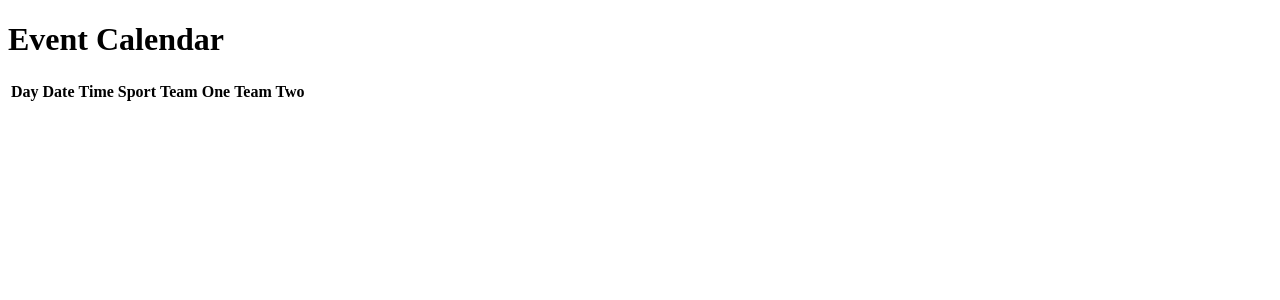
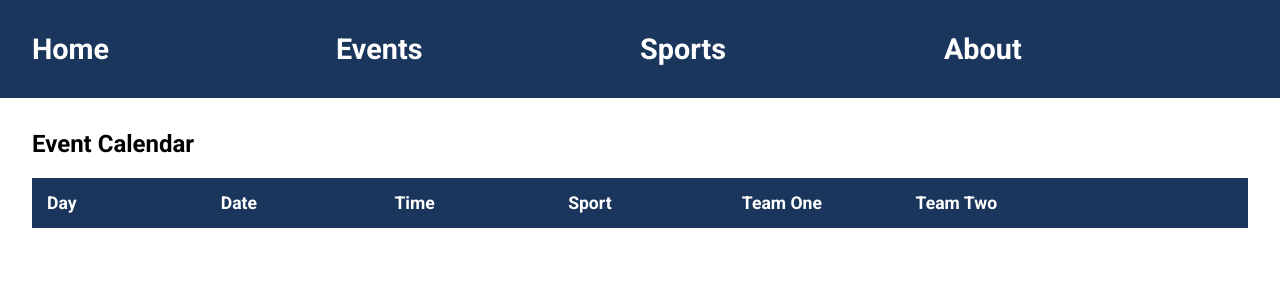
Before and after one commit to Greg808/sportradar, a PHP site: page / in a window 1280 px wide. Shown: the top 300 px of the page. Run offline with PHP 8.4, Linux system fonts and the light colour scheme; data that the repository does not hold is empty.

Commit message:
added base styling

```diff
--- /dev/null
+++ b/assets/css/main.css
@@ -0,0 +1,81 @@
+/* Base styling*/
+body {
+    font-family: 'Roboto', sans-serif;
+    font-weight: 400;
+    margin: 0;
+    padding: 0;
+}
+
+h1 {
+    font-weight: 700;
+}
+
+/* Main nav styles*/
+.main-nav > ul {
+    list-style: none;
+    padding: 2rem;
+    margin: 0;
+    display: grid;
+    grid-template-columns: repeat(4, 1fr);
+    grid-auto-rows: auto;
+    align-items: center;
+    background-color: #1b365d;
+}
+
+.main-nav > ul > li > a {
+    color: #ffffff;
+    font-weight: 700;
+    font-size: 1.8rem;
+    text-decoration: none;
+}
+
+.main-nav > ul > li > a:hover {
+    color: #DF465A;
+}
+
+.main-site-wrapper {
+    margin: 2rem;
+}
+
+.events-table > table {
+    display: grid;
+    grid-template-columns: repeat(7, 1fr);
+    width: 100%;
+    max-width: 90rem;
+}
+
+.events-table thead,
+.events-table tbody,
+.events-table tr {
+    display: contents;
+}
+
+.events-table th,
+.events-table td {
+    padding: 15px;
+    overflow: hidden;
+    text-overflow: ellipsis;
+    white-space: nowrap;
+}
+
+.events-table th {
+    position: sticky;
+    top: 0;
+    background: #1b365d;
+    text-align: left;
+    font-weight: 700;
+    font-size: 1.1rem;
+    color: white;
+}
+
+.events-table a {
+    color: #df465a;
+}
+
+.events-table a:hover {
+    color: #1b365d;
+}
+
+.events-table tr:nth-child(even) td {
+    background: #f0f0f0;
+}
--- a/index.php
+++ b/index.php
@@ -17,8 +17,23 @@ $events = $eventsLoader->getEvents();
           content="width=device-width, user-scalable=no, initial-scale=1.0, maximum-scale=1.0, minimum-scale=1.0">
     <meta http-equiv="X-UA-Compatible" content="ie=edge">
     <title>sportradar challenge</title>
+    <link rel="stylesheet" type="text/css" href="./assets/css/main.css">
+    <link href="https://fonts.googleapis.com/css?family=Roboto:400,700&display=swap" rel="stylesheet">
 </head>
 <body>
+<header class="site-header">
+    <nav class="main-nav">
+        <ul>
+            <li><a href="#">Home</a></li>
+            <li><a href="#">Events</a></li>
+            <li><a href="#">Sports</a></li>
+            <li><a href="#">About</a></li>
+        </ul>
+    </nav>
+</header>
+<div class="main-site-wrapper">
+    <main>
+        <section class="events-table">
             <h1>Event Calendar</h1>
             <table>
                 <thead>
@@ -29,6 +44,7 @@ $events = $eventsLoader->getEvents();
                     <th>Sport</th>
                     <th>Team One</th>
                     <th>Team Two</th>
+                    <th></th>
                 </tr>
                 </thead>
                 <tbody>
@@ -40,9 +56,13 @@ $events = $eventsLoader->getEvents();
                         <td><?php echo $event->getSportTitle(); ?></td>
                         <td><?php echo $event->getTeamOneTitle(); ?></td>
                         <td><?php echo $event->getTeamTwoTitle(); ?></td>
+                        <td><a href="">Show More</a></td>
                     </tr>
                 <?php endforeach; ?>
                 </tbody>
             </table>
+        </section>
+    </main>
+</div>
 </body>
 </html>
```
Lines whose indentation alone changed are shown as unchanged.
